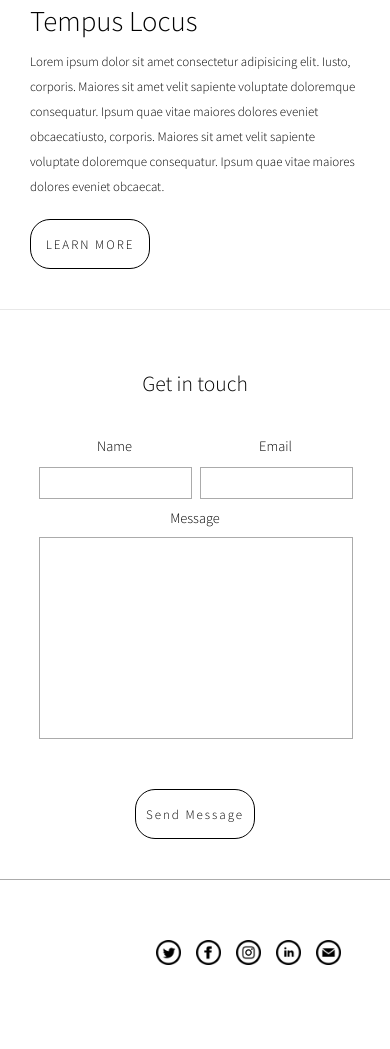
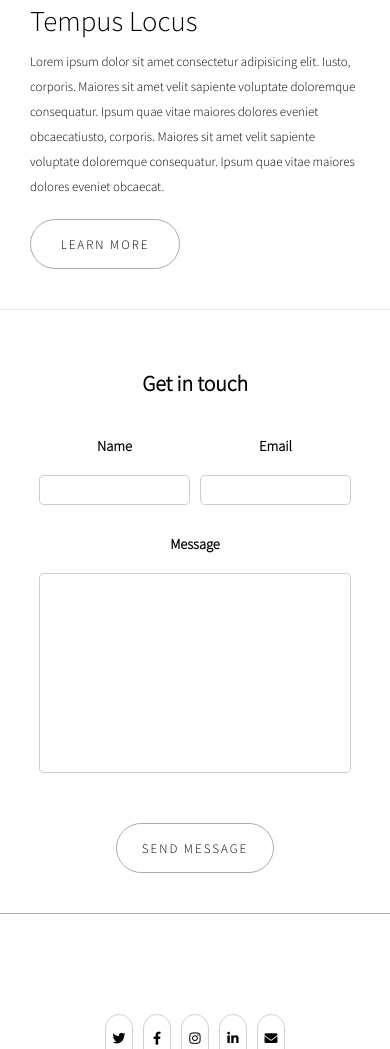
Before and after one commit to Arthy-Republik/Run, a plain HTML site: page index.html in a window 390 px wide. Shown: the part 951-2000 px from the top of the page. Before the commit the page ends 1970 px from the top, so only its background shows below. Drawn offline with Linux system fonts and the light colour scheme.

Commit message:
Dernieres modifs

```diff
--- a/index.html
+++ b/index.html
@@ -5,6 +5,9 @@
   <meta http-equiv="X-UA-Compatible" content="IE=edge">
   <meta name="viewport" content="width=device-width, initial-scale=1.0">
   <link rel="stylesheet" href="style.css">
+  <link rel="stylesheet" href="https://cdnjs.cloudflare.com/ajax/libs/font-awesome/6.0.0-beta3/css/all.min.css"
+    integrity="sha512-Fo3rlrZj/k7ujTnHg4CGR2D7kSs0v4LLanw2qksYuRlEzO+tcaEPQogQ0KaoGN26/zrn20ImR1DfuLWnOo7aBA=="
+    crossorigin="anonymous" referrerpolicy="no-referrer" />
   <title>RUNNNNNNN</title>
 </head>
 <body>
@@ -78,13 +81,14 @@
  </div>
 </section>
 <footer>
- <div class="social">
-   <ul class="logo-rs">
-     <li class="twt"><img src="./icon/iconmonstr-twitter-5-240.png" alt="logo twt" height="25px"></li>
-     <li class="fb"><img src="./icon/iconmonstr-facebook-5-240.png" alt="logo fb" height="25px"></li>
-     <li class="insta"><img src="./icon/iconmonstr-instagram-15-240.png" alt="logo insta" height="25px"></li>
-     <li class="lkn"><img src="./icon/iconmonstr-linkedin-5-240.png" alt="logo lkn" height="25px"></li>
-     <li class="email"><img src="./icon/iconmonstr-email-11-240.png" alt="logo email" height="25px"></li>
+  <div class="icons-container">
+    <ul>
+      <li><i class="fab fa-twitter"></i></li>
+      <li><i class="fab fa-facebook-f"></i></li>
+      <li><i class="fa-brands fa-instagram"></i></li>
+      <li><i class="fa-brands fa-linkedin-in"></i></li>
+      <li><i class="fa-solid fa-envelope"></i></li>
+
     </ul>
   </div>
 </footer>
--- a/style.css
+++ b/style.css
@@ -1,13 +1,15 @@
 @import url('https://fonts.googleapis.com/css2?family=Source+Sans+Pro:wght@300&display=swap');
 
 * {
-  margin: 0 auto;
+  margin: 0 0 0 0;
   padding: 0 0 0 0;
   font-family: "source sans pro";
+  box-sizing: border-box;
 }
 
 body {
   max-width: 1600px;
+  min-height: 100vh;
 }
 
 .first-part {
@@ -38,18 +40,21 @@ body {
   line-height: 25px;
 }
 #btn-1 {
-  border:1px solid;
+  border:0.8px solid rgba(129, 128, 128, 0.664) ;
   height: 50px;
-  width: 120px;
+  width: 150px;
   background: none;
-  border-radius: 20px;
+  border-radius:30px;
   font-weight: lighter;
   font-family:"source sans pro";
   letter-spacing: 2px;
+  transition: 0.5s;
+  padding-left: 25px;
+  padding-right: 25px;
 }
 #btn-1:hover {
-  background: rgba(129, 128, 128, 0.664);
-  color: whitesmoke;
+  background: rgba(9, 9, 231, 0.123);
+  color: rgb(65, 64, 64);
   transform: scale(1.2);
   cursor: pointer;
 }
@@ -85,19 +90,22 @@ body {
   line-height: 25px;
 }
 #btn-2 {
-  border:1px solid;
+  border:0.8px solid rgba(129, 128, 128, 0.664) ;
   height: 50px;
-  width: 120px;
+  width: 150px;
   background: none;
-  border-radius: 20px;
+  border-radius:30px;
   font-weight: lighter;
   font-family:"source sans pro";
   letter-spacing: 2px;
+  transition: 0.5s;
+  padding-left: 25px;
+  padding-right: 25px;
 }
 
 #btn-2:hover {
-  background: rgba(129, 128, 128, 0.664);
-  color: whitesmoke;
+  background: rgba(9, 9, 231, 0.123);
+  color: rgb(65, 64, 64);
   transform: scale(1.2);
   cursor: pointer;
 }
@@ -130,18 +138,21 @@ body {
   line-height: 25px;
 }
 #btn-3 {
-  border:1px solid;
+  border:0.8px solid rgba(129, 128, 128, 0.664) ;
   height: 50px;
-  width: 120px;
+  width: 150px;
   background: none;
-  border-radius: 20px;
+  border-radius:30px;
   font-weight: lighter;
   font-family:"source sans pro";
   letter-spacing: 2px;
+  transition: 0.5s;
+  padding-left: 25px;
+  padding-right: 25px;
 }
 #btn-3:hover {
-  background: rgba(129, 128, 128, 0.664);
-  color: whitesmoke;
+  background: rgba(9, 9, 231, 0.123);
+  color: rgb(65, 64, 64);
   transform: scale(1.2);
   cursor: pointer;
 }
@@ -156,6 +167,7 @@ body {
     margin-top: 60px;
     margin-bottom: 60px;
     border-bottom: 0.1px solid rgba(129, 128, 128, 0.664) ;
+
   }
   .grid {
     width: 40%;
@@ -169,10 +181,11 @@ body {
       "area area"
       "btn btn";
       gap: 10px;
+
   }
   .form h2 {
     text-align: center;
-    font-weight: lighter;
+    font-weight: bold;
     font-size: 1.5rem;
     margin-bottom: 40px;
   }
@@ -180,48 +193,52 @@ body {
     grid-area: name;
     font-weight: bold;
     text-align: center;
-    font-weight: lighter;
     font-size: 1rem;
+    padding-bottom: 10px;
   }
 
   .grid :nth-child(2) {
     grid-area: mail;
     font-weight: bold;
     text-align: center;
-    font-weight: lighter;
     height: 20px;
     font-size: 1rem;
+    padding-bottom: 10px;
+
 
   }
   .grid :nth-child(3) {
     grid-area: inp1;
     width: 100%;
     height: 30px;
-    border: 1px solid rgba(129, 128, 128, 0.664);
+    border: 1px solid rgba(129, 128, 128, 0.384);
+    border-radius: 5px;
   }
 
   .grid :nth-child(4) {
     grid-area: inp2;
    width: 100%;
    height: 30px;
-   border: 1px solid rgba(129, 128, 128, 0.664);
+   border: 1px solid rgba(129, 128, 128, 0.384);
+   border-radius: 5px;
 
   }
   .grid :nth-child(5) {
     grid-area: message;
     font-weight: bold;
     text-align: center;
-    font-weight: lighter;
     font-size: 1rem;
-    border-top: 20px;
-
+    padding-top: 20px ;
+    padding-bottom: 10px;
   }
   .grid :nth-child(6) {
     grid-area: area;
-    border: 1px solid rgba(129, 128, 128, 0.664);
+    border: 1px solid rgba(129, 128, 128, 0.384);
     width: 100%;
     height: 200px;
     resize: none;
+    border-radius: 5px;
+
   }
   .grid :nth-child(7) {
     grid-area: btn;
@@ -229,57 +246,51 @@ body {
   }
 
   .btn {
-    border:1px solid;
+  border:0.8px solid rgba(129, 128, 128, 0.664) ;
   height: 50px;
-    width: 120px;
   background: none;
-    border-radius: 20px;
+  border-radius:30px;
   font-weight: lighter;
   font-family:"source sans pro";
   letter-spacing: 2px;
-  }
+  transition: 0.5s;
+  padding-left: 25px;
+  padding-right: 25px;
+  text-transform: uppercase;}
 
   .btn:hover {
-    background: rgba(129, 128, 128, 0.664);
-    color: whitesmoke;
+    background:  rgba(9, 9, 231, 0.123);
+    color: rgb(65, 64, 64);
     transform: scale(1.2);
     cursor: pointer;
   }
 
-  .social {
-    width: 20%;
-    margin-bottom: 50px;
+  .icons-container {
+    margin: 100px;
   }
-.logo-rs {
+  .icons-container li {
     list-style: none;
+    border: 1px solid rgb(209, 209, 209);
+    margin: 0 30px;
+    border-radius: 150px;
+    width: 50px;
+    height: 50px;
     display: flex;
+    justify-content: center;
+    align-items: center;
+    transition: 0.5s;
   }
-
-.twt:hover {
-  transform: scale(1.4);
+  .icons-container ul {
+    display: flex;
+    justify-content: center;
+    align-items: center;
+  }
+.icons-container li:hover {
+  background:  rgba(9, 9, 231, 0.123);
+  color: rgb(65, 64, 64);
+  transform: scale(1.2);
   cursor: pointer;
 }
-
-.fb:hover {
-  transform: scale(1.4);
-  cursor: pointer;
-}
-
-.insta:hover {
-  transform: scale(1.4);
-  cursor: pointer;
-}
-
-.lkn:hover {
-  transform: scale(1.4);
-  cursor: pointer;
-}
-
-.email:hover {
-  transform: scale(1.4);
-  cursor: pointer;
-}
-
 
 @media (max-width:1200px){
   * {
@@ -306,10 +317,8 @@ body {
 #img-3 {
   width: 80%;
   height: 300px;
-}
-.social {
-  width: 20%;
 }}
+
 @media (max-width:900px) {
   #img-1 {
     width: 70%;
@@ -318,10 +327,8 @@ body {
 .grid {
   justify-content: center;
   width: 50%;
-}
-.social {
-  width: 20%;}
-}
+}}
+
 @media (max-width:800px) {
   #img-1 {
     width: 60%;
@@ -338,30 +345,20 @@ body {
   width: 60%;
   height: 300px;
 }
-.social {
-  width: 20%;}}
 
-  @media (max-width:700px) {
-    #img-1 {
-      width: 50%;
-      height: 250px;
-  }
-  .grid {
+.icons-container li {
+  list-style: none;
+  border: 1px solid rgb(209, 209, 209);
+  margin: 0 5px;
+  border-radius: 150px;
+  width: 50px;
+  height: 50px;
+  display: flex;
   justify-content: center;
-    width: 50%;
-  }
-  #img-2 {
-    width: 100%;
-  }
-  #img-3 {
-    width: 60%;
-    height: 300px;
-  }
-  .social {
-    width: 20%;}}
+  align-items: center;
+  transition: 0.5s;}}
 
-
-@media (max-width:600px){
+@media (max-width:700px){
 
     .first-part { flex-wrap:wrap ;
       flex-direction: column ;
@@ -382,10 +379,16 @@ body {
 
     }}
 
-      @media (max-width:600px){
+      @media (max-width:700px){
         .first-part { flex-wrap:wrap ;
           flex-direction: column ;
           align-content: space-around;}
+          #img-1 {
+            margin: 0 0 0 0;
+            width: 100%;
+            height: 300px;
+            padding-top:20px ;
+          }
 
     .magna {
       margin-top: 60px;
@@ -398,75 +401,13 @@ body {
     #img-2{
       display: none;
     }
-
-    .third-part { flex-wrap:wrap ;
-      flex-direction: column ;
-      align-content: space-around;}
-
-    #img-2 {
-      width: 100%;
-    }
-    .grid {
-      justify-content: center;
-      width: 80%;
-    }
-
-    #tempus-h3 {
-      margin-top: 40px;
-    }
-    #btn-3 {
-      margin-bottom: 40px;
-    }
-    .logo-rs {
-      justify-content: space-around;
-    }
-    .twt {
-      padding-right: 15px;
-    }
-    .fb {
-      padding-right: 15px;
-    }
-    .insta {
-      padding-right: 15px;
-    }
-    .lkn {
-      padding-right: 15px;
-    }
-    }
-@media (max-width:400px){
-
-.first-part { flex-wrap:wrap ;
-  flex-direction: column ;
-  align-content: space-around;}}
-
-  @media (max-width:400px){
-  #btn-1 {
-    margin-bottom: 40px;
-  }
-
-#run {
-  margin-top: 40px;
-}
-#img-1 {
-  margin: 0 0 0 0;
-  width: 100%;
-  height: 300px;
-}}
-
-  @media (max-width:400px){
-    #img-2 {
-      display: none;
-    }
-.magna {
-  margin-top: 60px;
-  padding-left: 20px;
-}
-#btn-2 {
-  margin-bottom: 40px;
-}
 #img-3 {
   display: none;
 }
+    .third-part
+    { flex-wrap:wrap ;
+      flex-direction: column ;
+      align-content: space-around;}
 
     .grid {
       justify-content: center;
@@ -479,19 +420,3 @@ display: none;
     #btn-3 {
       margin-bottom: 40px;
     }
-.logo-rs {
-  justify-content: space-around;
-}
-.twt {
-  padding-right: 15px;
-}
-.fb {
-  padding-right: 15px;
-}
-.insta {
-  padding-right: 15px;
-}
-.lkn {
-  padding-right: 15px;
-}
-}
```
Also changed, not shown: icon/iconmonstr-email-11-240.png (deleted), icon/iconmonstr-email-4-240.png (added), icon/iconmonstr-facebook-1-240.png (added), icon/iconmonstr-facebook-5-240.png (deleted), icon/iconmonstr-instagram-11-240.png (added), icon/iconmonstr-instagram-15-240.png (deleted), icon/iconmonstr-linkedin-1-240.png (added), icon/iconmonstr-linkedin-5-240.png (deleted), icon/iconmonstr-twitter-1-240.png (added), icon/iconmonstr-twitter-5-240.png (deleted). Lines whose indentation alone changed are shown as unchanged.
